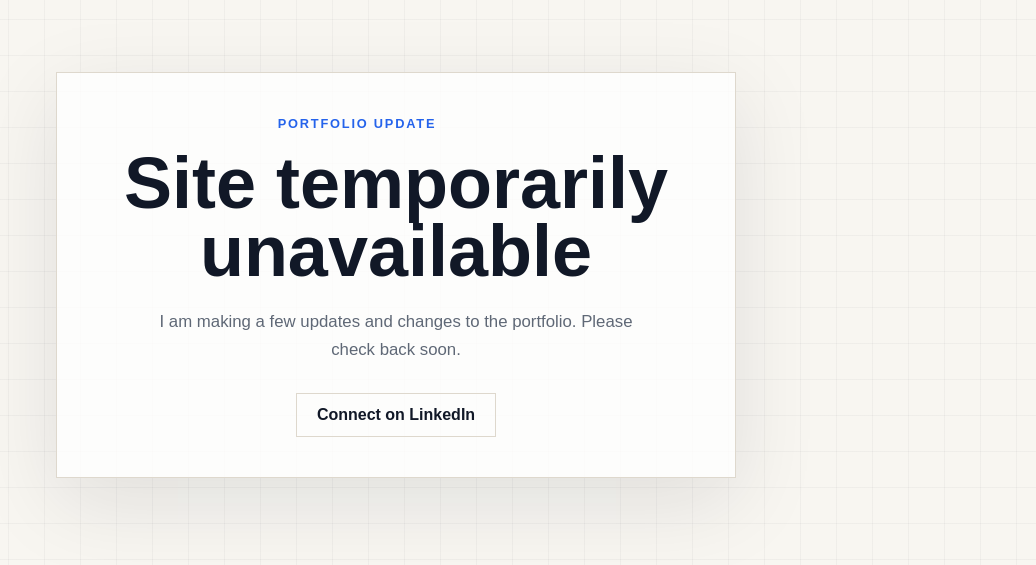
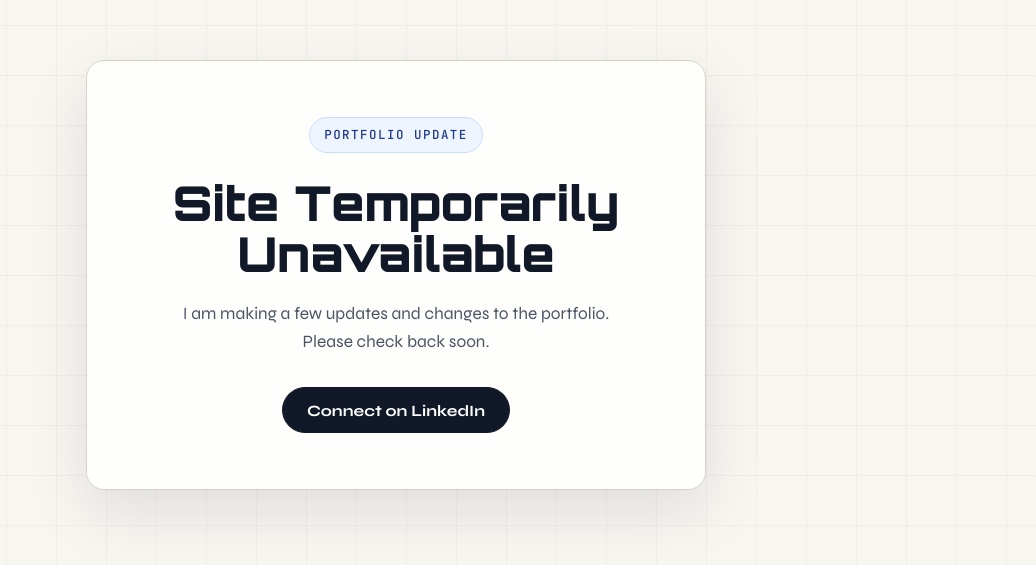
Before and after one commit to nagamsaikiran/nagamsaikiran.github.io, a plain HTML site: page maintenance.html in a window 1280 px wide. Shown: the part 125-690 px from the top of the page, without its empty margins (244-1280 px from the left). Drawn offline with Linux system fonts and the light colour scheme.

Commit message:
Switch to Actions build with two-profile injection + fixes (#9)

```diff
--- a/maintenance.html
+++ b/maintenance.html
@@ -6,101 +6,148 @@
     <meta name="robots" content="noindex, nofollow">
     <title>Site Temporarily Unavailable - Sai Kiran</title>
     <meta name="description" content="Sai Kiran's portfolio is temporarily unavailable while updates are in progress.">
+    <meta name="theme-color" content="#f8f6f1">
+
+    <link rel="icon" type="image/x-icon" href="/assets/icons/favicon.ico">
+    <link rel="icon" type="image/png" sizes="32x32" href="/assets/icons/favicon-32x32.png">
+    <link rel="icon" type="image/png" sizes="16x16" href="/assets/icons/favicon-16x16.png">
+    <link rel="apple-touch-icon" sizes="180x180" href="/assets/icons/apple-touch-icon.png">
+
+    <link rel="preconnect" href="https://fonts.googleapis.com">
+    <link rel="preconnect" href="https://fonts.gstatic.com" crossorigin>
+    <link href="https://fonts.googleapis.com/css2?family=Orbitron:wght@500;700;900&family=Syne:wght@400;500;600;700&family=JetBrains+Mono:wght@400;500&display=swap" rel="stylesheet">
+
     <style>
         :root {
             color-scheme: light;
             --bg: #f8f6f1;
-            --text: #111827;
-            --muted: #5f6876;
-            --line: #ded8cd;
             --accent: #2563eb;
+            --text-primary: #111827;
+            --text-secondary: #4b5563;
+            --line: #d8d2c5;
+            --shadow: 0 22px 60px rgba(15, 23, 42, 0.10);
         }
 
         * {
+            margin: 0;
+            padding: 0;
             box-sizing: border-box;
         }
 
         body {
-            margin: 0;
             min-height: 100vh;
             display: grid;
             place-items: center;
             padding: 24px;
-            font-family: Arial, Helvetica, sans-serif;
-            background:
+            font-family: 'Syne', sans-serif;
+            line-height: 1.6;
+            color: var(--text-primary);
+            background: var(--bg);
+            overflow-x: hidden;
+        }
+
+        .grid-background {
+            position: fixed;
+            inset: 0;
+            background-image:
                 linear-gradient(rgba(17, 24, 39, 0.035) 1px, transparent 1px),
-                linear-gradient(90deg, rgba(17, 24, 39, 0.035) 1px, transparent 1px),
-                var(--bg);
-            background-size: 36px 36px;
-            color: var(--text);
+                linear-gradient(90deg, rgba(17, 24, 39, 0.035) 1px, transparent 1px);
+            background-size: 50px 50px;
+            pointer-events: none;
+            z-index: 0;
         }
 
         main {
-            width: min(680px, 100%);
-            padding: 40px;
+            position: relative;
+            z-index: 1;
+            width: min(620px, 100%);
+            padding: 56px 44px;
+            text-align: center;
             border: 1px solid var(--line);
-            background: rgba(255, 255, 255, 0.78);
-            box-shadow: 0 24px 80px rgba(17, 24, 39, 0.10);
-            text-align: center;
+            border-radius: 18px;
+            background: rgba(255, 255, 255, 0.86);
+            box-shadow: var(--shadow);
+            backdrop-filter: blur(12px);
         }
 
-        p:first-child {
-            margin: 0 0 14px;
-            color: var(--accent);
-            font-size: 0.8rem;
-            font-weight: 700;
-            letter-spacing: 0.14em;
+        .kicker {
+            display: inline-block;
+            margin-bottom: 24px;
+            padding: 7px 14px;
+            border: 1px solid #c7dcff;
+            border-radius: 999px;
+            background: #eef5ff;
+            color: #1e3a8a;
+            font-family: 'JetBrains Mono', monospace;
+            font-size: 0.78rem;
+            font-weight: 500;
+            letter-spacing: 0.12em;
             text-transform: uppercase;
         }
 
         h1 {
-            margin: 0;
-            font-size: clamp(2rem, 8vw, 4.5rem);
-            line-height: 0.95;
+            font-family: 'Orbitron', sans-serif;
+            font-size: clamp(1.9rem, 5.5vw, 3rem);
+            font-weight: 900;
+            line-height: 1.08;
+            color: var(--text-primary);
         }
 
-        p {
-            margin: 22px auto 0;
-            max-width: 520px;
-            color: var(--muted);
-            font-size: 1.05rem;
-            line-height: 1.7;
+        .message {
+            max-width: 440px;
+            margin: 20px auto 0;
+            color: var(--text-secondary);
+            font-size: 1.08rem;
         }
 
-        a {
+        .cta {
             display: inline-flex;
             align-items: center;
             justify-content: center;
-            min-height: 44px;
-            margin-top: 28px;
-            padding: 0 20px;
-            border: 1px solid var(--line);
-            color: var(--text);
+            gap: 10px;
+            min-height: 46px;
+            margin-top: 32px;
+            padding: 0 24px;
+            border: 1px solid #111827;
+            border-radius: 999px;
+            background: #111827;
+            color: #ffffff;
             text-decoration: none;
-            font-weight: 700;
+            font-family: 'Syne', sans-serif;
+            font-size: 0.98rem;
+            font-weight: 800;
+            transition: transform 0.25s ease, box-shadow 0.25s ease, background 0.25s ease;
         }
 
-        a:focus-visible {
-            outline: 3px solid rgba(37, 99, 235, 0.35);
+        .cta:hover {
+            transform: translateY(-2px);
+            background: var(--accent);
+            border-color: var(--accent);
+            box-shadow: 0 14px 30px rgba(37, 99, 235, 0.28);
+        }
+
+        .cta:focus-visible {
+            outline: 3px solid rgba(37, 99, 235, 0.4);
             outline-offset: 3px;
         }
 
         @media (max-width: 560px) {
-            main {
-                padding: 30px 22px;
-            }
+            main { padding: 40px 24px; }
         }
     </style>
 </head>
 <body>
+    <div class="grid-background"></div>
     <main>
-        <p>Portfolio Update</p>
-        <h1>Site temporarily unavailable</h1>
-        <p>
+        <span class="kicker">Portfolio Update</span>
+        <h1>Site Temporarily Unavailable</h1>
+        <p class="message">
             I am making a few updates and changes to the portfolio.
             Please check back soon.
         </p>
-        <a href="https://www.linkedin.com/in/saikirannagam" target="_blank" rel="noopener noreferrer">Connect on LinkedIn</a>
+        <a class="cta" href="https://www.linkedin.com/in/saikirannagam" target="_blank" rel="noopener noreferrer">
+            Connect on LinkedIn
+        </a>
     </main>
 </body>
 </html>
```
Also changed, not shown: assets/css/styles.css (+4 -4 lines), index.html (+2 -27 lines), assets/js/main.js (line endings or trailing spaces), 3 other files.
